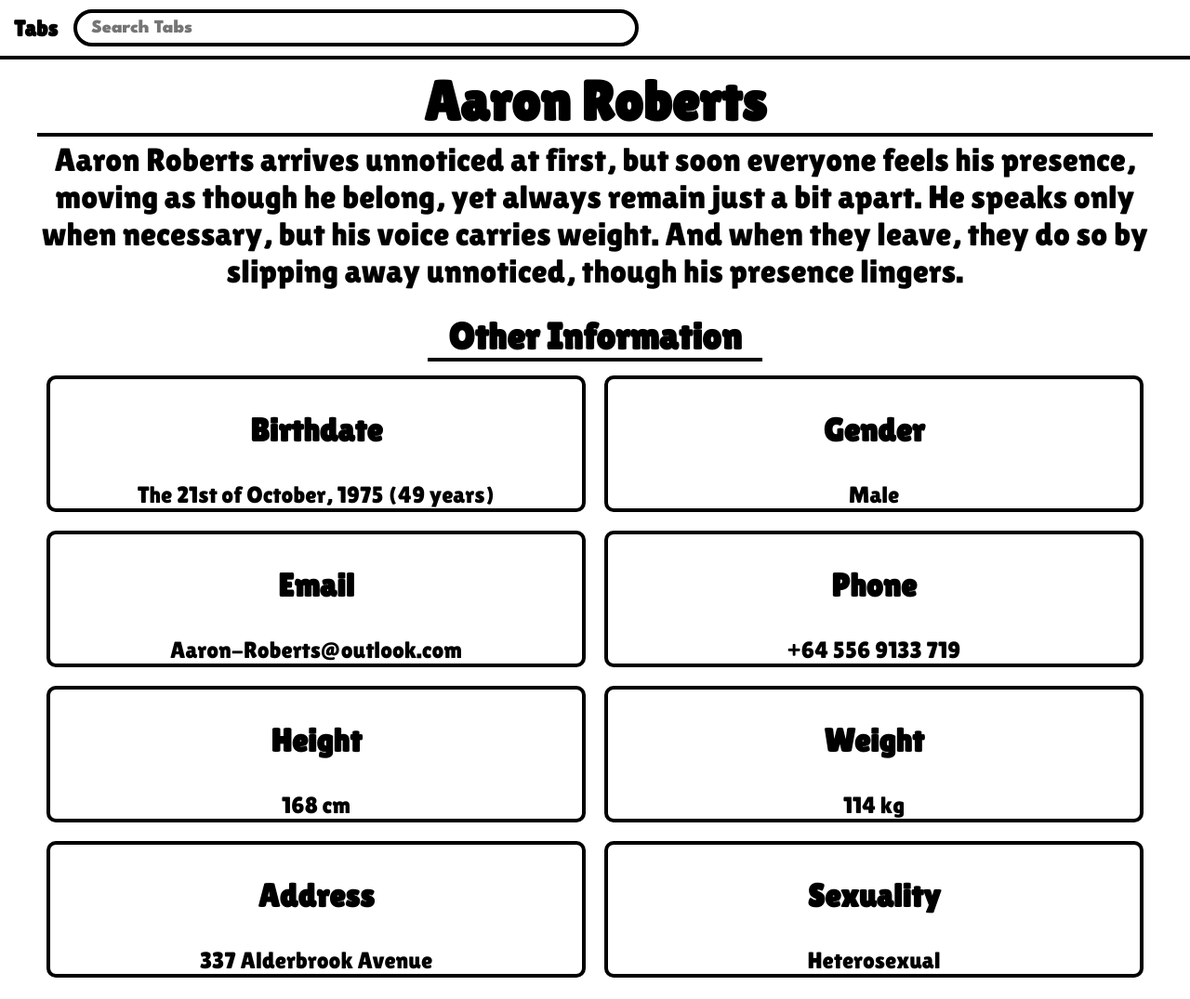
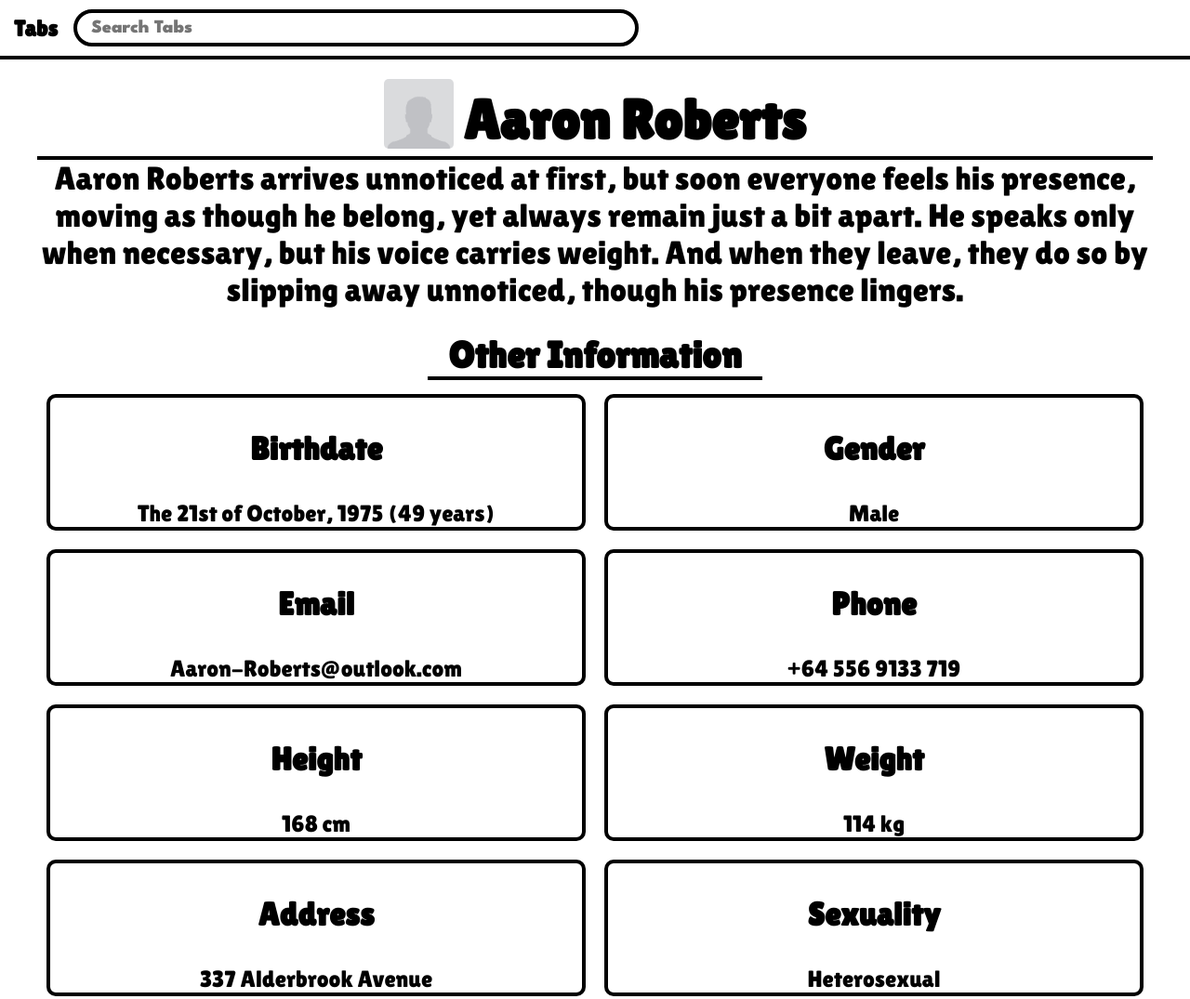
Before and after one commit to vertmit/tabs, a plain HTML site: page profile.html in a window 1280 px wide. Shown: the top 1075 px of the page at 93% size. Drawn offline with Linux system fonts and the light colour scheme.

Commit message:
improved profiles

```diff
--- a/scripts/profile.js
+++ b/scripts/profile.js
@@ -61,13 +61,26 @@ function calculateAge(day, month, year) {
 
 
 if (people.length > id-1) {
+    const titleDiv = document.createElement("div");
+    titleDiv.id = "titleDiv";
+
+    profileContent.appendChild(titleDiv);
+
+    const profilePic = document.createElement("img");
+    if ("Male" === people[id][2]["gender"]){
+        profilePic.src = "images/pfp/maleplaceholder.png";
+    } else {
+        profilePic.src = "images/pfp/femaleplaceholder.png";
+    }
+    profilePic.id = "pfp"
+    titleDiv.appendChild(profilePic);
 
     document.title = "Tabs Profile - "+people[id][0];
     const title = document.createElement("h1");
 
     title.textContent = people[id][0];
     title.id = "profileName";
-    profileContent.appendChild(title);
+    titleDiv.appendChild(title);
 
     const description = document.createElement("p");
     description.textContent = people[id][1];
--- a/styles/profile.css
+++ b/styles/profile.css
@@ -1,6 +1,23 @@
 html, body {
     width: 100%;
     margin:0;
+}
+
+#titleDiv {
+    top: 30px;
+    margin-top: 20px;
+    width: 100%;
+    border-bottom: 4px solid black;
+    display: flex;
+    flex-direction: row;
+    justify-content: center;
+}
+
+#pfp {
+    width: 75px;
+    height: 75px;
+    border-radius: 5px;
+    margin-right: 10px;
 }
 
 #profileDiv {
@@ -21,7 +38,6 @@ html, body {
     margin-top: 10px;
     margin-bottom: 5px;
     text-align: center;
-    border-bottom: 4px solid black;
     font-size: 60px;
 }
 
@@ -78,7 +94,7 @@ html, body {
     transition:0.3s;
 }
 .profileOther:hover {
-    transform: scale(1.08);
+    transform: scale(1.02);
 }
 
 @media screen and (max-width: 900px) {
```
